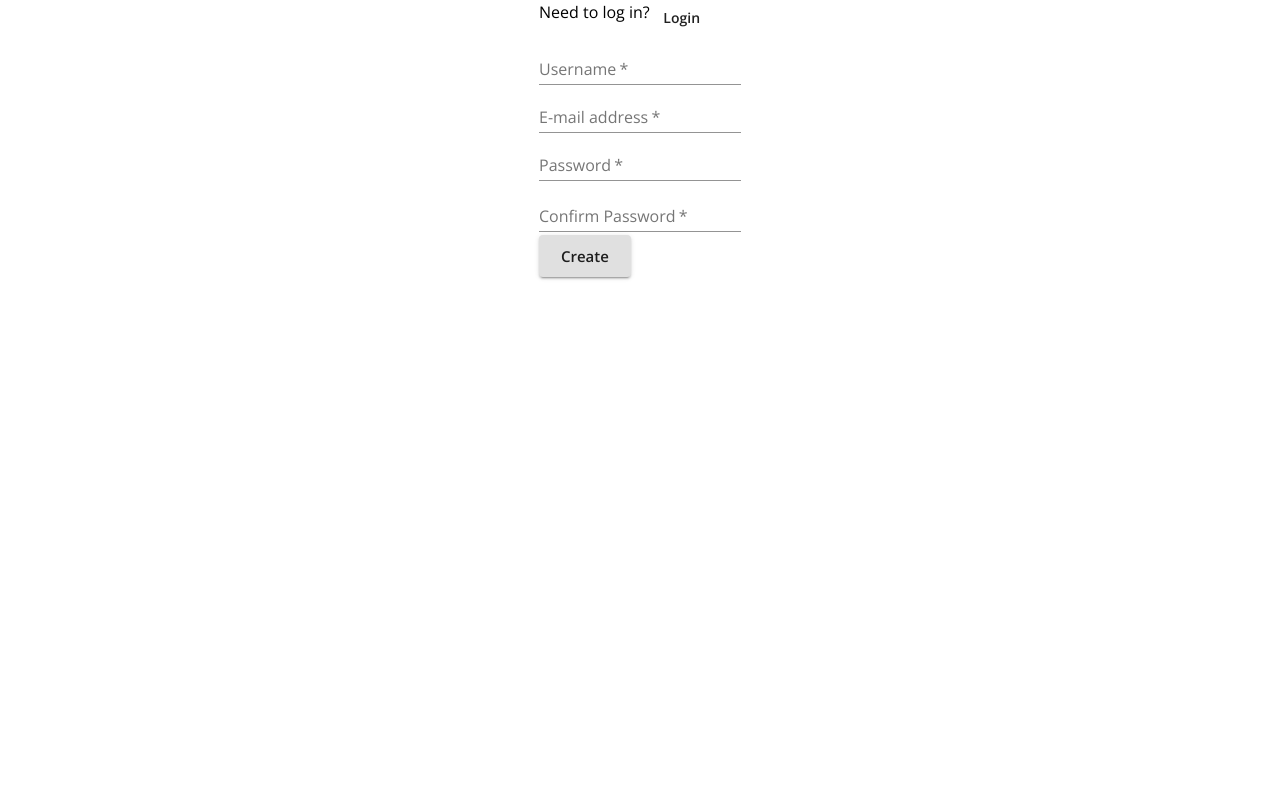
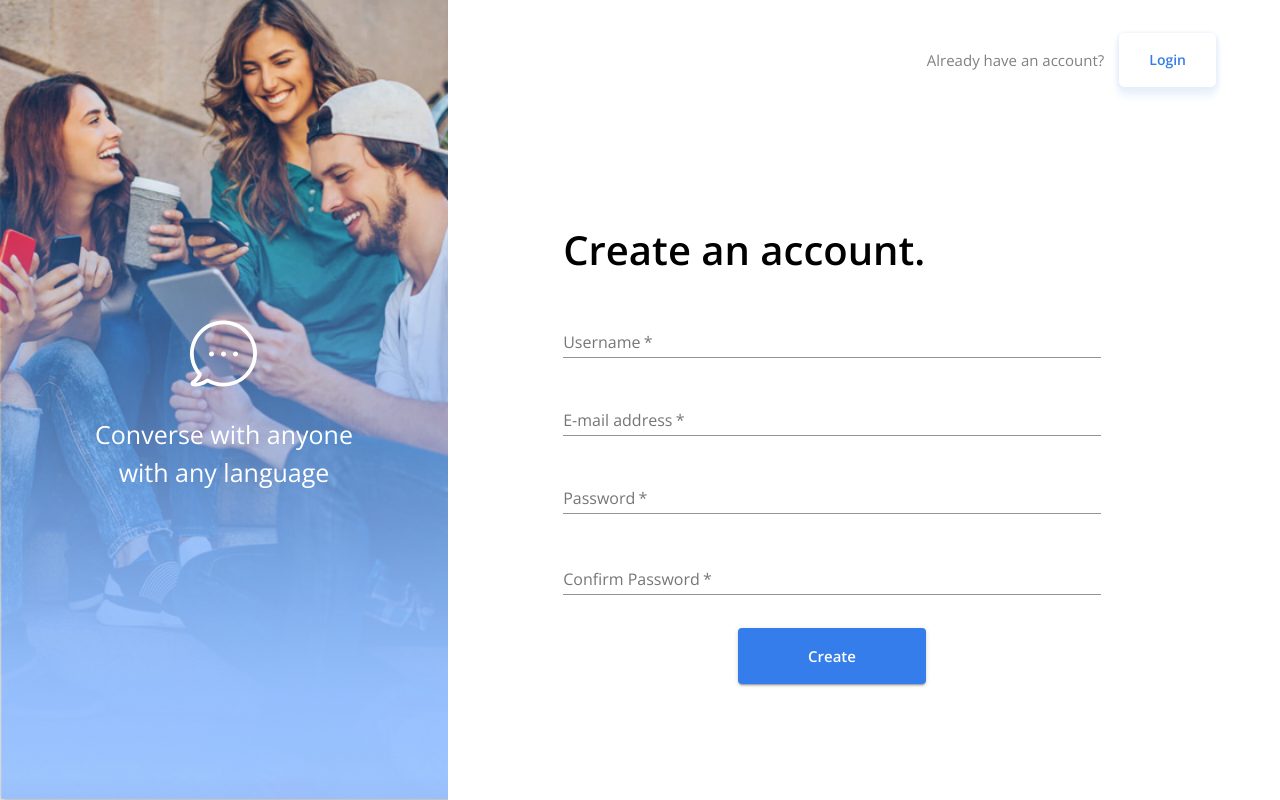
Before and after one commit to MirandaL27/16016e, a React (Create React App) app in the folder client/: page / in a window 1280 px wide. Built offline with nearby package versions, Linux system fonts and the light colour scheme; no server answers.

Commit message:
finished styling for the signup page.

```diff
--- a/client/src/Signup.js
+++ b/client/src/Signup.js
@@ -1,5 +1,8 @@
 import React, { useState, useEffect } from 'react';
 import { Link, useHistory } from 'react-router-dom';
+import { makeStyles } from '@material-ui/core/styles';
+import image from '../src/assets/bg-img.png';
+import svg from '../src/assets/bubble.svg';
 import {
   Grid,
   Box,
@@ -10,9 +13,82 @@ import {
   FormHelperText,
 } from '@material-ui/core';
 
+const useStyles = makeStyles((theme) => ({
+  root: {
+    display: "flex"
+  },
+  boxImage: {
+    backgroundImage: `url(${image})`,
+    backgroundSize: 'cover',
+    height: '100vh',
+    width: '35%',
+    display: 'flex',
+    alignItems: "flex-end",
+    justifyContent: 'center'
+  },
+  boxText: {
+    width: '60%'
+  },
+  title: {
+    fontSize: 40,
+    fontWeight: "bold",
+    marginBottom: '30px'
+  },
+  textBox: {
+    borderStyle: 'none',
+    outline: 'none',
+    border: '2px solid grey'
+  },
+  greyFont: {
+    color: 'grey',
+    fontSize: 15,
+    padding: '15px'
+  },
+  link: {
+    textDecoration: 'none'
+  },
+  createAccountButton: {
+    padding: '15px 30px 15px 30px',
+    boxShadow: '0px 8px 10px rgb(230, 238, 250), -1px 1px 5px rgb(230, 238, 250), 1px 1px 5px rgb(230, 238, 250);',
+    borderRadius: '5px',
+    color: 'rgb(52, 125, 235)'
+  },
+  submitButton: {
+    color: 'white',
+    backgroundColor: 'rgb(52, 125, 235)',
+    padding: '15px 70px 15px 70px'
+  },
+  bubbleBox: {
+    color: 'white',
+    textAlign: 'center',
+    height: '60%',
+  },
+  vertCenterBox: {
+    display: 'flex',
+    flexDirection: 'column',
+    height: '60%',
+    width: '100%'
+  },
+  topButtonBox: {
+    display: 'flex',
+    justifyContent: 'flex-end',
+    height: '15%'
+  },
+  image: {
+    marginBottom: '25px'
+  },
+  whiteFont: {
+    fontSize: 25
+  },
+  textField: {
+    paddingBottom: '30px'
+  }
+}));
+
+
 const Signup = ({ user, register }) => {
   const history = useHistory();
-
+  const classes = useStyles();
   const [formErrorMessage, setFormErrorMessage] = useState({});
 
   const handleRegister = async (event) => {
@@ -36,19 +112,31 @@ const Signup = ({ user, register }) => {
   }, [user, history]);
 
   return (
-    <Grid container justifyContent="center">
-      <Box>
+    <Grid container className={classes.root}>
+      <Box className={classes.boxImage}>
+        <Box className={classes.bubbleBox}>
+          <img alt="" src={svg} className={classes.image} />
+          <Typography className={classes.whiteFont}>Converse with anyone</Typography>
+          <Typography className={classes.whiteFont}>with any language</Typography>
+        </Box>
+      </Box>
+      <Grid container justifyContent="center" className={classes.boxText}>
+        <Grid container alignItems='center' className={classes.topButtonBox}>
+          <Typography className={classes.greyFont}>Already have an account?</Typography>
+          <Link href="/login" to="/login" className={classes.link}>
+            <Button className={classes.createAccountButton}>Login</Button>
+          </Link>
+        </Grid>
+        <Box width='70%' height="60%">
+          <Box container className={classes.vertCenterBox}>
             <Grid container item>
-          <Typography>Need to log in?</Typography>
-          <Link href="/login" to="/login">
-            <Button>Login</Button>
-          </Link>
+              <Typography className={classes.title}>Create an account.</Typography>
             </Grid>
             <form onSubmit={handleRegister}>
               <Grid>
-            <Grid>
-              <FormControl>
-                <TextField
+                <Grid className={classes.textField}>
+                  <FormControl fullWidth>
+                    <TextField fullWidth
                       aria-label="username"
                       label="Username"
                       name="username"
@@ -57,9 +145,9 @@ const Signup = ({ user, register }) => {
                     />
                   </FormControl>
                 </Grid>
-            <Grid>
-              <FormControl>
-                <TextField
+                <Grid className={classes.textField}>
+                  <FormControl fullWidth>
+                    <TextField fullWidth
                       label="E-mail address"
                       aria-label="e-mail address"
                       type="email"
@@ -68,9 +156,9 @@ const Signup = ({ user, register }) => {
                     />
                   </FormControl>
                 </Grid>
-            <Grid>
-              <FormControl error={!!formErrorMessage.confirmPassword}>
-                <TextField
+                <Grid className={classes.textField}>
+                  <FormControl error={!!formErrorMessage.confirmPassword} fullWidth>
+                    <TextField fullWidth
                       aria-label="password"
                       label="Password"
                       type="password"
@@ -83,9 +171,9 @@ const Signup = ({ user, register }) => {
                     </FormHelperText>
                   </FormControl>
                 </Grid>
-            <Grid>
-              <FormControl error={!!formErrorMessage.confirmPassword}>
-                <TextField
+                <Grid className={classes.textField}>
+                  <FormControl error={!!formErrorMessage.confirmPassword} fullWidth>
+                    <TextField fullWidth
                       label="Confirm Password"
                       aria-label="confirm password"
                       type="password"
@@ -98,12 +186,16 @@ const Signup = ({ user, register }) => {
                     </FormHelperText>
                   </FormControl>
                 </Grid>
-            <Button type="submit" variant="contained" size="large">
+                <Grid container justifyContent='center'>
+                  <Button type="submit" variant="contained" size="large" className={classes.submitButton}>
                     Create
                   </Button>
                 </Grid>
+              </Grid>
             </form>
           </Box>
+        </Box>
+      </Grid>
     </Grid>
   );
 };
```
Lines whose indentation alone changed are shown as unchanged.
